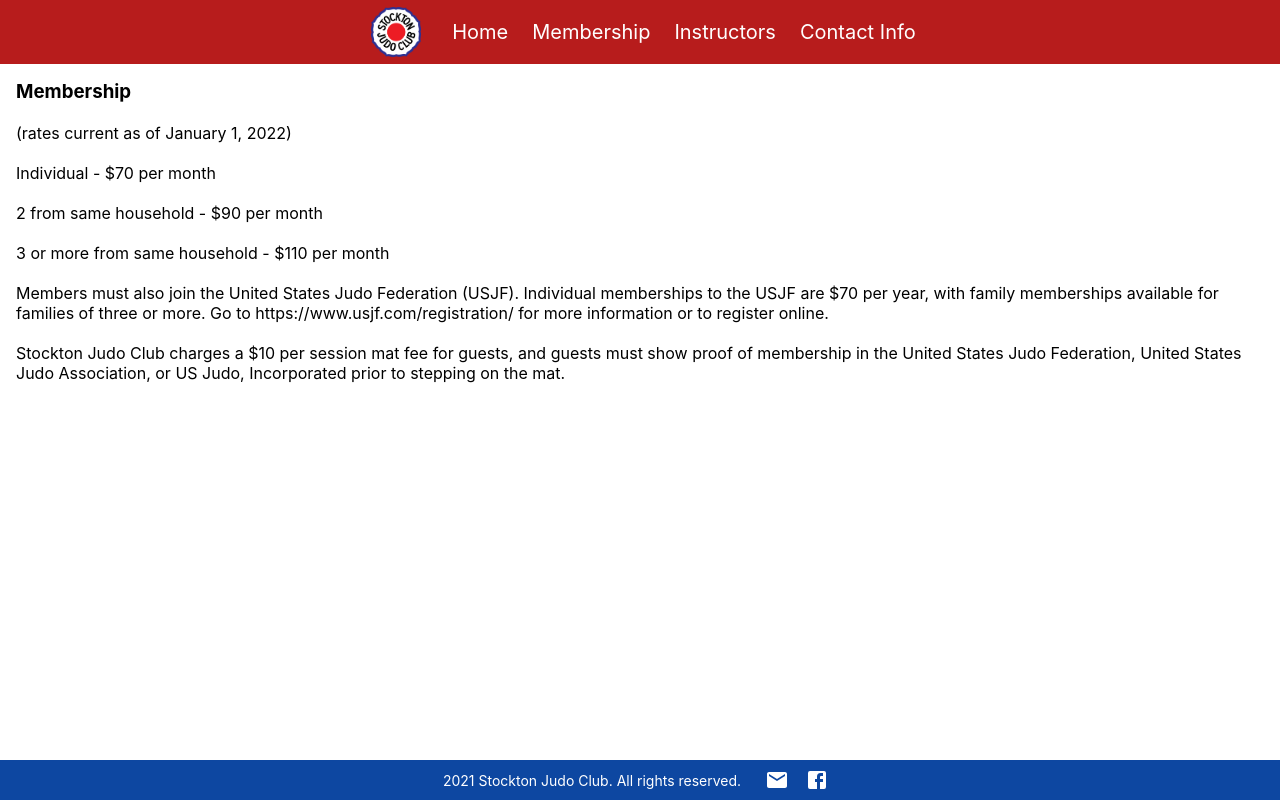
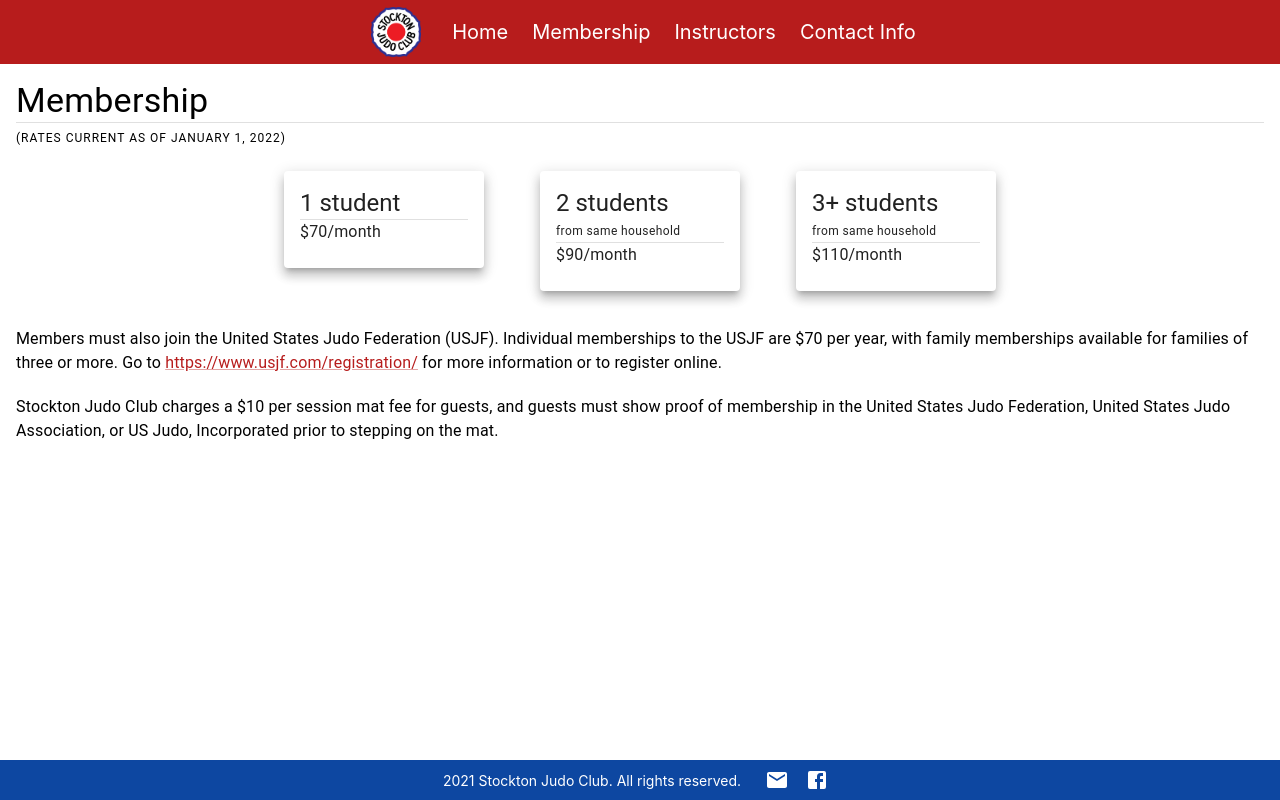
Before and after one commit to MJADangcil/stockton-judo-club, a React (Create React App) app: page /membership in a window 1280 px wide. Built offline with nearby package versions, Linux system fonts and the light colour scheme.

Commit message:
Update Membership.js

```diff
--- a/src/pages/Membership/Membership.js
+++ b/src/pages/Membership/Membership.js
@@ -1,38 +1,92 @@
 import React from 'react';
-import { Container, Grid } from '@mui/material';
+import {
+  Container,
+  Divider,
+  Grid,
+  Card,
+  CardContent,
+  Typography,
+  Link,
+} from '@mui/material';
+
+const membershipCosts = [
+  {
+    student: '1 student',
+    qualifier: undefined,
+    due: '$70/month',
+  },
+  {
+    student: '2 students',
+    qualifier: 'from same household',
+    due: '$90/month',
+  },
+  {
+    student: '3+ students',
+    qualifier: 'from same household',
+    due: '$110/month',
+  },
+];
 
 export default function Membership() {
   return (
     <section>
       <Container maxWidth={false} sx={{ display: 'table-row', height: 'auto' }}>
-        <Grid container rowSpacing={2.5} sx={{ padding: '16px' }}>
-          <Grid component='h3' item xs={12}>
-            Membership
+        <Grid
+          container
+          rowSpacing={2.5}
+          columnGap={3}
+          sx={{
+            padding: '16px',
+            justifyContent: 'center',
+            alignItems: 'flex-start',
+          }}
+        >
+          <Grid item xs={12}>
+            <Typography variant='h4'>Membership</Typography>
+            <Divider />
+            <Typography variant='overline'>
+              (rates current as of January 1, 2022)
+            </Typography>
           </Grid>
-          <Grid component='span' item xs={12}>
-            (rates current as of January 1, 2022)
+          {membershipCosts.map((membership, i) => (
+            <Grid
+              key={i}
+              component={Card}
+              raised={true}
+              // item
+              sx={{
+                margin: '16px',
+                width: '200px',
+              }}
+            >
+              <CardContent>
+                <Typography variant='h5'>{membership.student}</Typography>
+                <Typography variant='caption'>
+                  {membership.qualifier}
+                  <Divider />
+                </Typography>
+                <Typography variant='body1'>{membership.due}</Typography>
+              </CardContent>
+            </Grid>
+          ))}
+          <Grid item xs={12}>
+            <Typography variant='body1'>
+              Members must also join the United States Judo Federation (USJF).
+              Individual memberships to the USJF are $70 per year, with family
+              memberships available for families of three or more. Go to{' '}
+              <Link href='https://www.usjf.com/registration/' target='_blank'>
+                https://www.usjf.com/registration/
+              </Link>{' '}
+              for more information or to register online.
+            </Typography>
           </Grid>
-          <Grid component='span' item xs={12}>
-            Individual - $70 per month
-          </Grid>
-          <Grid component='span' item xs={12}>
-            2 from same household - $90 per month
-          </Grid>
-          <Grid component='span' item xs={12}>
-            3 or more from same household - $110 per month
-          </Grid>
-          <Grid component='span' item xs={12}>
-            Members must also join the United States Judo Federation (USJF).
-            Individual memberships to the USJF are $70 per year, with family
-            memberships available for families of three or more. Go to
-            https://www.usjf.com/registration/ for more information or to
-            register online.
-          </Grid>
-          <Grid component='span' item xs={12}>
-            Stockton Judo Club charges a $10 per session mat fee for guests, and
-            guests must show proof of membership in the United States Judo
-            Federation, United States Judo Association, or US Judo, Incorporated
-            prior to stepping on the mat.
+          <Grid item xs={12}>
+            <Typography variant='body1'>
+              Stockton Judo Club charges a $10 per session mat fee for guests,
+              and guests must show proof of membership in the United States Judo
+              Federation, United States Judo Association, or US Judo,
+              Incorporated prior to stepping on the mat.
+            </Typography>
           </Grid>
         </Grid>
       </Container>
```
